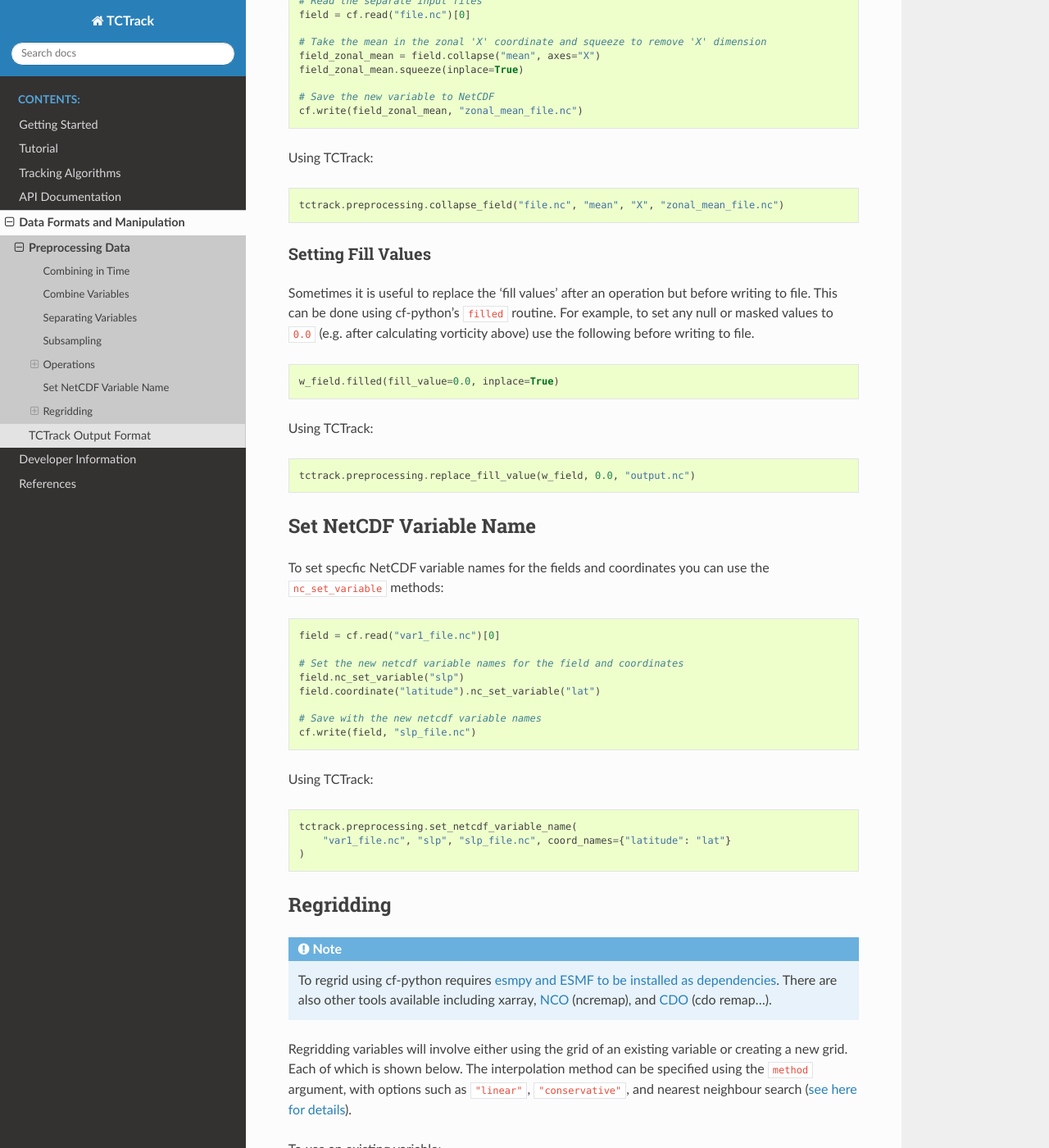
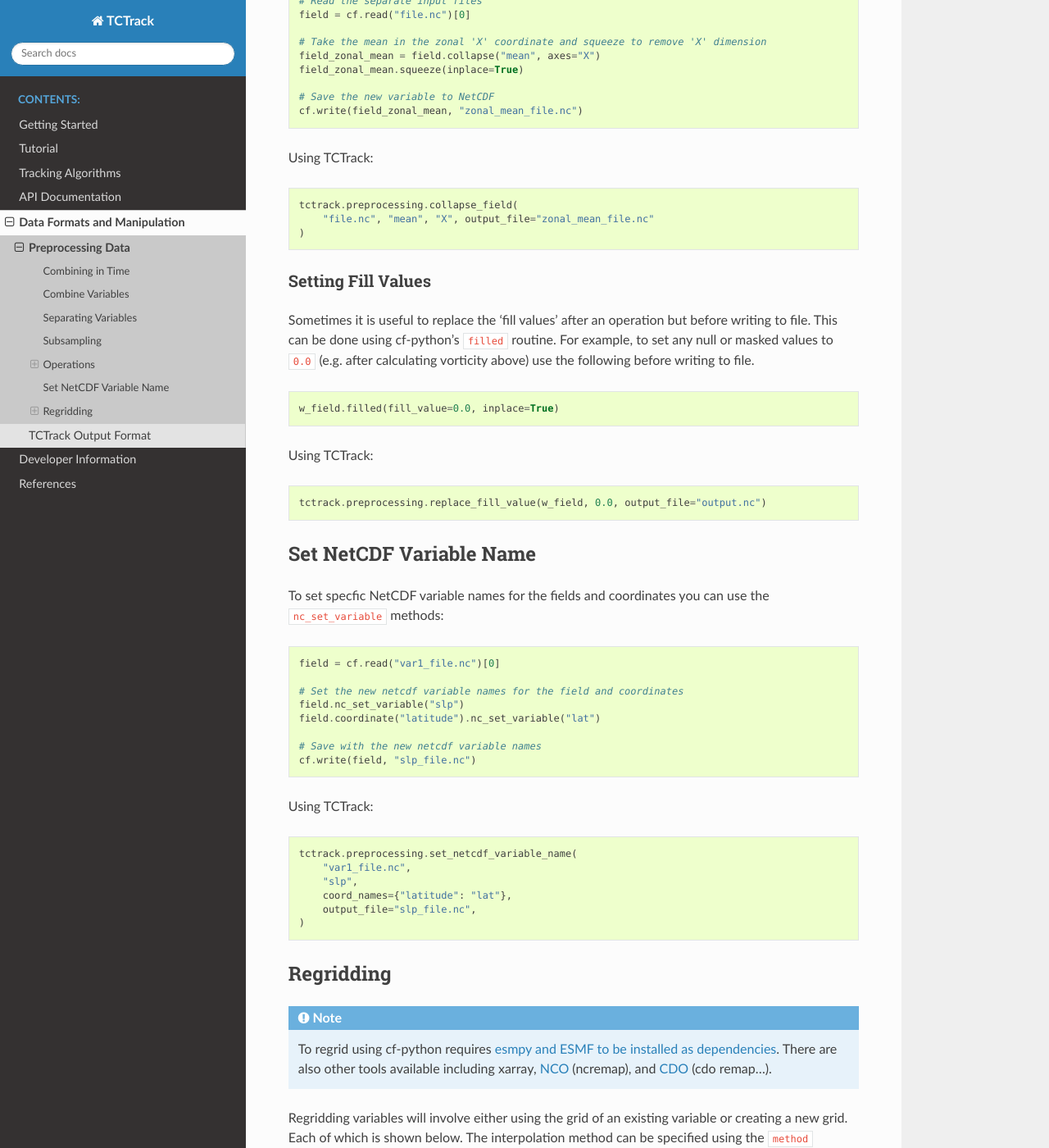
Before and after one commit to Cambridge-ICCS/TCTrack, a Sphinx documentation site: the page built from docs/data/preprocessing_data.rst, in a window 1280 px wide and 1400 px high, scrolled down 3435 px. Shown: the whole window at 82% size. Built offline with Sphinx 7.4.7 and the Read the Docs theme 3.1.0, drawn with Linux system fonts in a browser that asks for light colours; some of the changed text lies outside the part shown.

Commit message:
Make output_file a kwarg in preprocessing fns
This makes all optional arguments consistent in needing to be passed by
keyword. I think it also makes it clearer.

```diff
--- a/docs/data/preprocessing_data.rst
+++ b/docs/data/preprocessing_data.rst
@@ -44,7 +44,7 @@ not required.
 .. code-block:: python
 
     tctrack.preprocessing.select_time_range(
-        input_files, ["1950-01-01", "1950-04-01"], "combined-output.nc"
+        input_files, ["1950-01-01", "1950-04-01"], output_file="combined-output.nc"
     )
 
 Combine Variables
@@ -67,7 +67,7 @@ Using TCTrack:
 .. code-block:: python
 
     tctrack.preprocessing.read_files(
-        ["var1_file.nc", "var2_file.nc"], "combined_file.nc"
+        ["var1_file.nc", "var2_file.nc"], output_file="combined_file.nc"
     )
 
 Separating Variables
@@ -173,7 +173,7 @@ Using TCTrack:
 .. code-block:: python
 
     tctrack.preprocessing.calculate_vorticity(
-        "u_file.nc", "v_file.nc", "vorticity_file.nc"
+        "u_file.nc", "v_file.nc", output_file="vorticity_file.nc"
     )
 
 Or to take a mean over a coordinate:
@@ -194,7 +194,9 @@ Using TCTrack:
 
 .. code-block:: python
 
-    tctrack.preprocessing.collapse_field("file.nc", "mean", "X", "zonal_mean_file.nc")
+    tctrack.preprocessing.collapse_field(
+        "file.nc", "mean", "X", output_file="zonal_mean_file.nc"
+    )
 
 Setting Fill Values
 ^^^^^^^^^^^^^^^^^^^
@@ -213,7 +215,7 @@ Using TCTrack:
 
 .. code-block:: python
 
-    tctrack.preprocessing.replace_fill_value(w_field, 0.0, "output.nc")
+    tctrack.preprocessing.replace_fill_value(w_field, 0.0, output_file="output.nc")
 
 Set NetCDF Variable Name
 ------------------------
@@ -237,7 +239,10 @@ Using TCTrack:
 .. code-block:: python
 
     tctrack.preprocessing.set_netcdf_variable_name(
-        "var1_file.nc", "slp", "slp_file.nc", coord_names={"latitude": "lat"}
+        "var1_file.nc",
+        "slp",
+        coord_names={"latitude": "lat"},
+        output_file="slp_file.nc",
     )
 
 Regridding
@@ -287,14 +292,14 @@ Using TCTrack:
 
     # Regrid onto a different variable
     tctrack.preprocessing.regrid_to_field(
-        "var1_file.nc", "var2_file.nc", "var1_regridded.nc"
+        "var1_file.nc", "var2_file.nc", output_file="var1_regridded.nc"
     )
 
     # Regrid onto a new grid
     latitude = np.arange(-90, 91, 1)
     longitude = np.arange(-180, 181, 1)
     tctrack.preprocessing.regrid_to_lat_lon(
-        "var1_file.nc", latitude, longitude, "var1_regridded.nc"
+        "var1_file.nc", latitude, longitude, output_file="var1_regridded.nc"
     )
 
 Gaussian Grid
@@ -332,4 +337,6 @@ Using TCTrack:
 
 .. code-block:: python
 
-    tctrack.preprocessing.regrid_to_gaussian("var1_file.nc", 256, "var1_regridded.nc")
+    tctrack.preprocessing.regrid_to_gaussian(
+        "var1_file.nc", 256, output_file="var1_regridded.nc"
+    )
```
Also changed, not shown: 3 other files.
